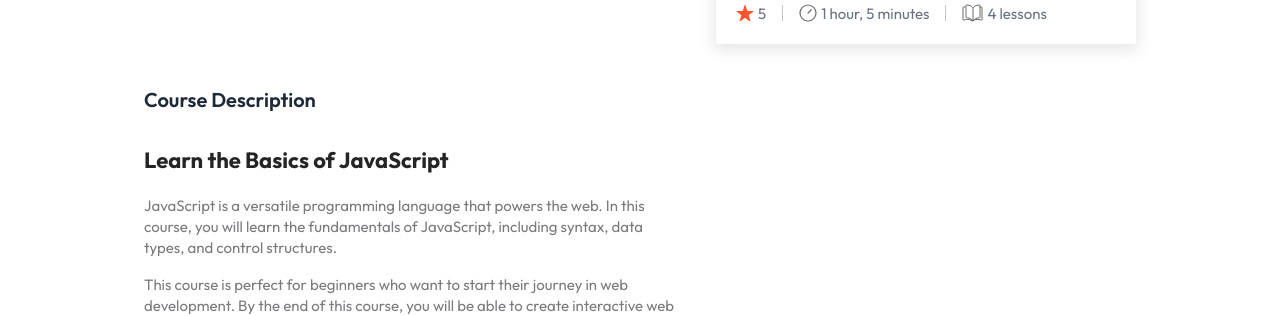
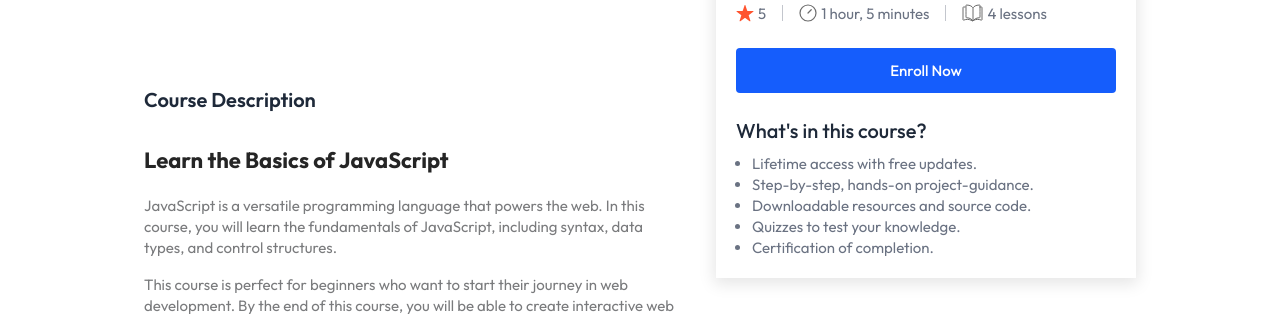
Before and after one commit to VanshitSinghChauhan/LMS, a React (Vite) app in the folder Frontend/: page /course/605c72efb3f1c2b1f8e4e1a1 in a window 1280 px wide. Shown: the part 593-909 px from the top of the page. Built offline with nearby package versions, Linux system fonts and the light colour scheme; no server answers.

Commit message:
AddYoutube Video Section In CourseDetail

```diff
--- a/Frontend/src/components/student/TestimonialSections.jsx
+++ b/Frontend/src/components/student/TestimonialSections.jsx
@@ -4,7 +4,7 @@ import { assets, dummyTestimonial } from '../../assets/assets'
 const TestimonialSections = () => {
   return (
     <div className='pb-14 px-8 md:px-0'>
-      <h2 className='text-3xl font-medium text-gray-800'>TestimonialSections</h2>
+      <h2 className='text-3xl font-medium text-gray-800'>Testimonials</h2>
       <p className='md:text-base text-gray-500 mt-3'>Hear from our learners as they share thier journeys of transformation, success and how our <br/> platform has made a difference in thier lives</p>
       <div className='grid grid-cols-auto gap-8 mt-14'>
         {dummyTestimonial.map((testimonial, index)=>(
--- a/Frontend/src/pages/student/CourseDetails.jsx
+++ b/Frontend/src/pages/student/CourseDetails.jsx
@@ -4,12 +4,17 @@ import { AppContext } from '../../context/AppContext'
 import Loading from '../../components/student/Loading'
 import { assets } from '../../assets/assets'
 import humanizeDuration from 'humanize-duration'
+import Footer from '../../components/student/Footer'
+import YouTube from 'react-youtube'
+
+
 
 const CourseDetails = () => {
   const { id } = useParams()
   const [courseData, setCourseData] = useState(null)
   const [openSection, setOpenSection] = useState({})
   const [isAlreadyEnrolled, setIsAlreadyEnrolled] = useState(false)
+  const [playerData, setPlayerData] = useState(null)
 
 
   const { allCourses, calculateRating, calculateChapterTime, calculateCourseDuration, calculateNoOfLectures, currency } = useContext(AppContext)
@@ -40,7 +45,7 @@ const CourseDetails = () => {
   return courseData ? (
     <>
       <div className='flex md:flex-row flex-col-reverse gap-10 relative items-start justify-between md:px-36 px-8 md:pt-30 pt-20 text-left'>
-        <div className='absolute top-0 left-0 w-full h-section-height -z-1 bg-gradient-to-b from-cyan-100/70'></div>
+        <div className='absolute top-0 left-0 w-full h-section-height z-1 bg-gradient-to-b from-cyan-100/70'></div>
 
         {/* left column */}
         <div className='max-w-xl z-10 text-gray-500'>
@@ -91,7 +96,9 @@ const CourseDetails = () => {
                           <div className='flex items-center justify-between w-full text-gray-800 text-xs md:text-default'>
                             <p>{lecture.lectureTitle}</p>
                             <div className='flex gap-2'>
-                              {lecture.isPreviewFree && <p className='text-blue-500 cursor-pointer'>Preview</p>}
+                              {lecture.isPreviewFree && <p onClick={()=>setPlayerData({
+                                videoId: lecture.lectureUrl.split('/').pop()
+                              })} className='text-blue-500 cursor-pointer'>Preview</p>}
                               <p>{humanizeDuration(lecture.lectureDuration * 60 * 1000, { units: ['h', 'm'] })}</p>
                             </div>
                           </div>
@@ -114,7 +121,11 @@ const CourseDetails = () => {
 
         {/* right column */}
         <div className='max-w-course-card z-10 shadow-custom-card rounded-t md:rounded-none overflow-hidden bg-white min-w-[300px] sm:min-w-[420px]'>
+          { playerData ?
+          <YouTube videoId={playerData.videoId} opts={{playerVars: {autoplay : 1}}} iframeClassName='w-full aspect-video'/> :
           <img src={courseData.courseThumbnail} alt="" />
+          }
+
           <div className="p-5">
             <div className='flex items-center gap-2'>
               <img className='w-3.5' src={assets.time_left_clock_icon} alt="" />
@@ -152,10 +163,22 @@ const CourseDetails = () => {
 
             </div>
 
+              <button className='md:mt-6 mt-4 w-full py-3 rounded bg-blue-600 text-white font-medium'>{isAlreadyEnrolled ? 'Already Enrolled' : 'Enroll Now'}</button>
+              <div className='pt-6'>
+                <p className='md:text-xl text-lg font-medium text-gray-800'>What's in this course?</p>
+                <ul className=' ml-4 pt-2 text-sm md:text-default list-disc text-gray-500'>
+                  <li>Lifetime access with free updates.</li>
+                  <li>Step-by-step, hands-on project-guidance.</li>
+                  <li>Downloadable resources and source code.</li>
+                  <li>Quizzes to test your knowledge.</li>
+                  <li>Certification of completion.</li>
+                </ul>
+              </div>
           </div>
         </div>
 
       </div>
+      <Footer/>
     </>
   ) : <Loading />
 }
```
